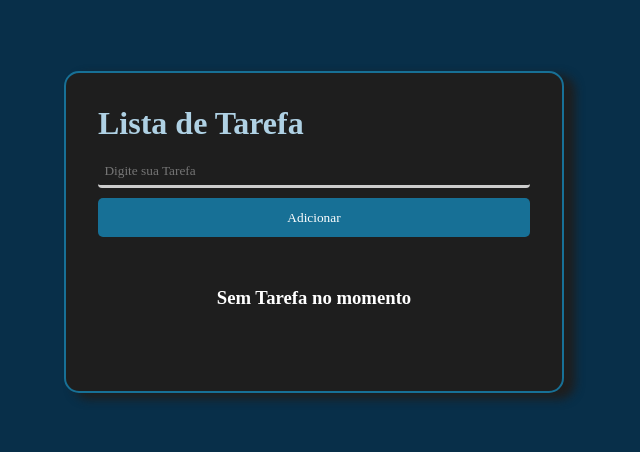
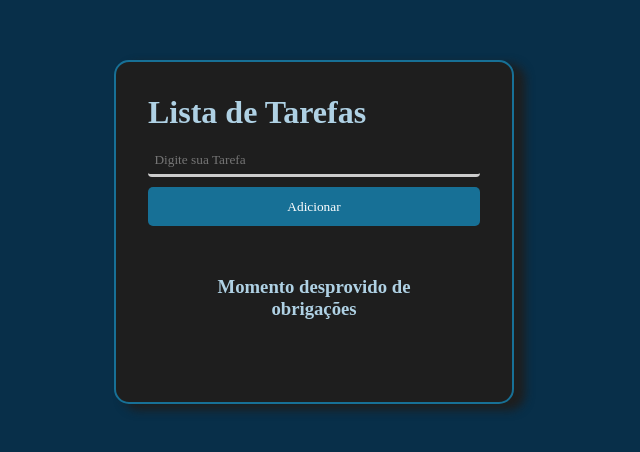
Before and after one commit to JoonhPedro/tasklist, a React (Vite) app in the folder web/: page / in a window 1280 px wide. Shown: the part 168-620 px from the top of the page, without its empty margins (326-966 px from the left). Built offline with nearby package versions, Linux system fonts and the light colour scheme; a web font is replaced by a local one.

Commit message:
Modificações

```diff
--- a/web/index.html
+++ b/web/index.html
@@ -7,7 +7,7 @@
     <link rel="preconnect" href="https://fonts.googleapis.com">
     <link rel="preconnect" href="https://fonts.gstatic.com" crossorigin>
     <link href="https://fonts.googleapis.com/css2?family=Playpen+Sans:wght@100;200;300;400;500;600;700&display=swap" rel="stylesheet">
-    <title>Lista de Tarefa</title>
+    <title>Lista de Tarefas</title>
   </head>
   <body>
     <div id="root"></div>
--- a/web/src/components/Offtask.tsx
+++ b/web/src/components/Offtask.tsx
@@ -6,7 +6,7 @@ const Offtask: React.FC = () => {
   return (
     <>
       <div className="Off">
-        <h3>Sem Tarefa no momento</h3>
+        <h3>Momento desprovido de obrigações</h3>
       </div>
     </>
   )
--- a/web/src/components/Task.tsx
+++ b/web/src/components/Task.tsx
@@ -27,7 +27,7 @@ const Task: React.FC = () => {
             addTask()
           }}
         >
-          <h1>Lista de Tarefa</h1>
+          <h1>Lista de Tarefas</h1>
           <input
             type="text"
             className="input-task"
@@ -45,7 +45,7 @@ const Task: React.FC = () => {
         {task.length === 0 ? <Offtask /> : true}
 
         {task.length > 0 && (
-          <ol>
+          <ol className="list-task">
             {task.map((todo, index) => (
               <li key={index}>
                 {todo}
--- a/web/src/style/layout/_container.sass
+++ b/web/src/style/layout/_container.sass
@@ -2,11 +2,19 @@
 
 
 .container
-    min-width: 500px
-    max-width: 600px
-    height: auto
+    min-width: 400px
+    max-width: 400px
+    max-height: 1000px
     padding: 2rem
     background-color: variablescolor.$container
     border: 2px solid variablescolor.$bnt-task
     border-radius: 15px
     box-shadow: 10px 5px 10px 1px variablescolor.$container
+    animation-name: container
+    animation-duration: 3s
+
+@keyframes container
+    from
+        opacity: 0
+    to
+        opacity: 1
--- a/web/src/style/layout/_task.sass
+++ b/web/src/style/layout/_task.sass
@@ -32,12 +32,21 @@
         background: #17709634
         box-shadow: 0 0 10px 0 variablescolor.$bnt-task inset, 0 0 10px 4px variablescolor.$bnt-task
 
+.list-task
+    li
+        animation-name: listtask
+        animation-duration: 1s
+
+
 
 .Off
     padding: 50px 50px 50px
     color: variablescolor.$font-input
     text-align: center
-
+    h3
+        color: variablescolor.$font-color
+        animation-name: catmovement
+        animation-duration: 2s
 
 .button-delete
     background: transparent
@@ -46,3 +55,15 @@
     height: 22px
     color: red
     cursor: pointer
+
+@keyframes listtask
+    from
+        transform: scaleY(0)
+    to
+        transform: scaleY(1)
+
+@keyframes catmovement
+    from
+        transform: translateX(-50px)
+    to
+        transform: translateX(0)
```
Also changed, not shown: web/src/style/base/_global.sass (line endings or trailing spaces).
